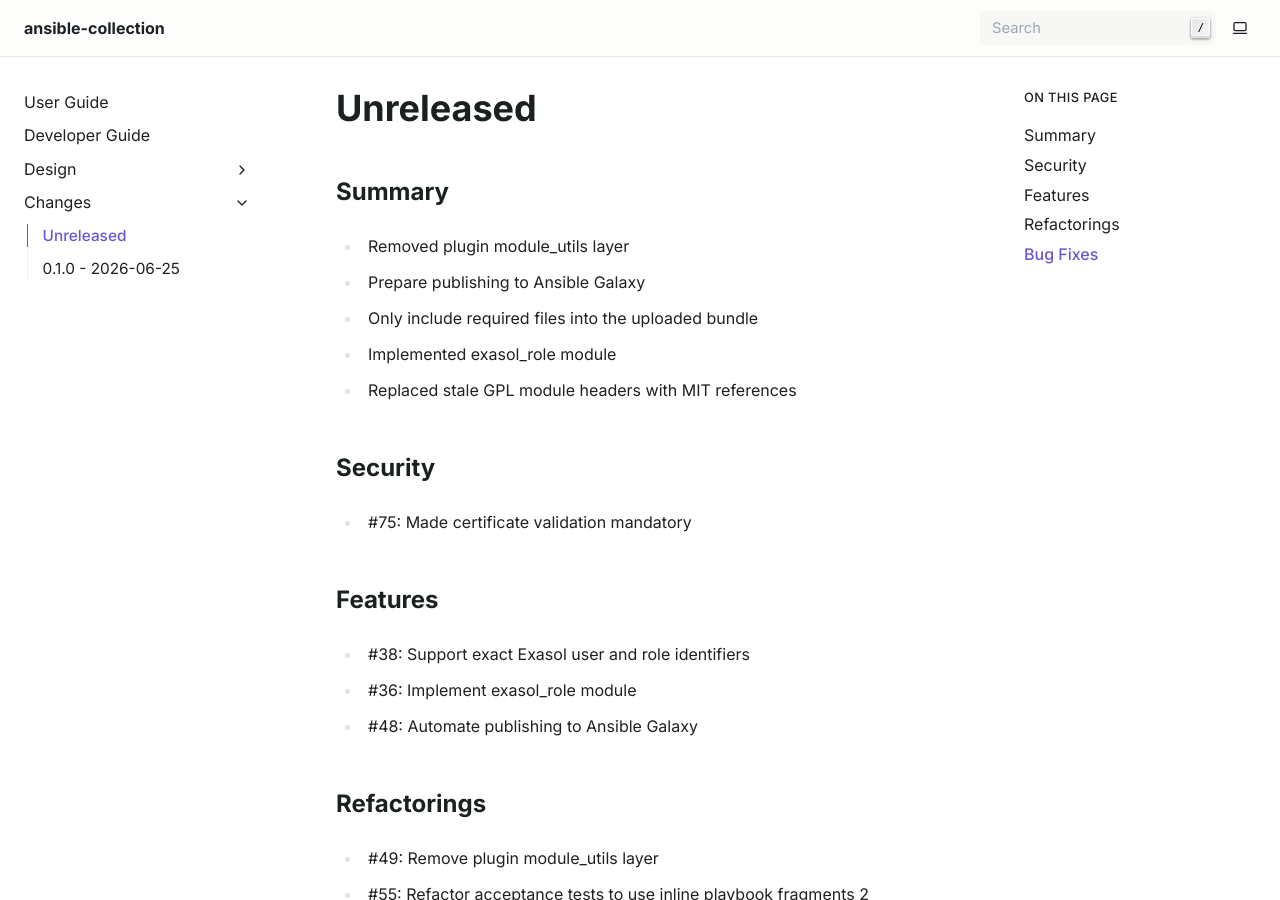
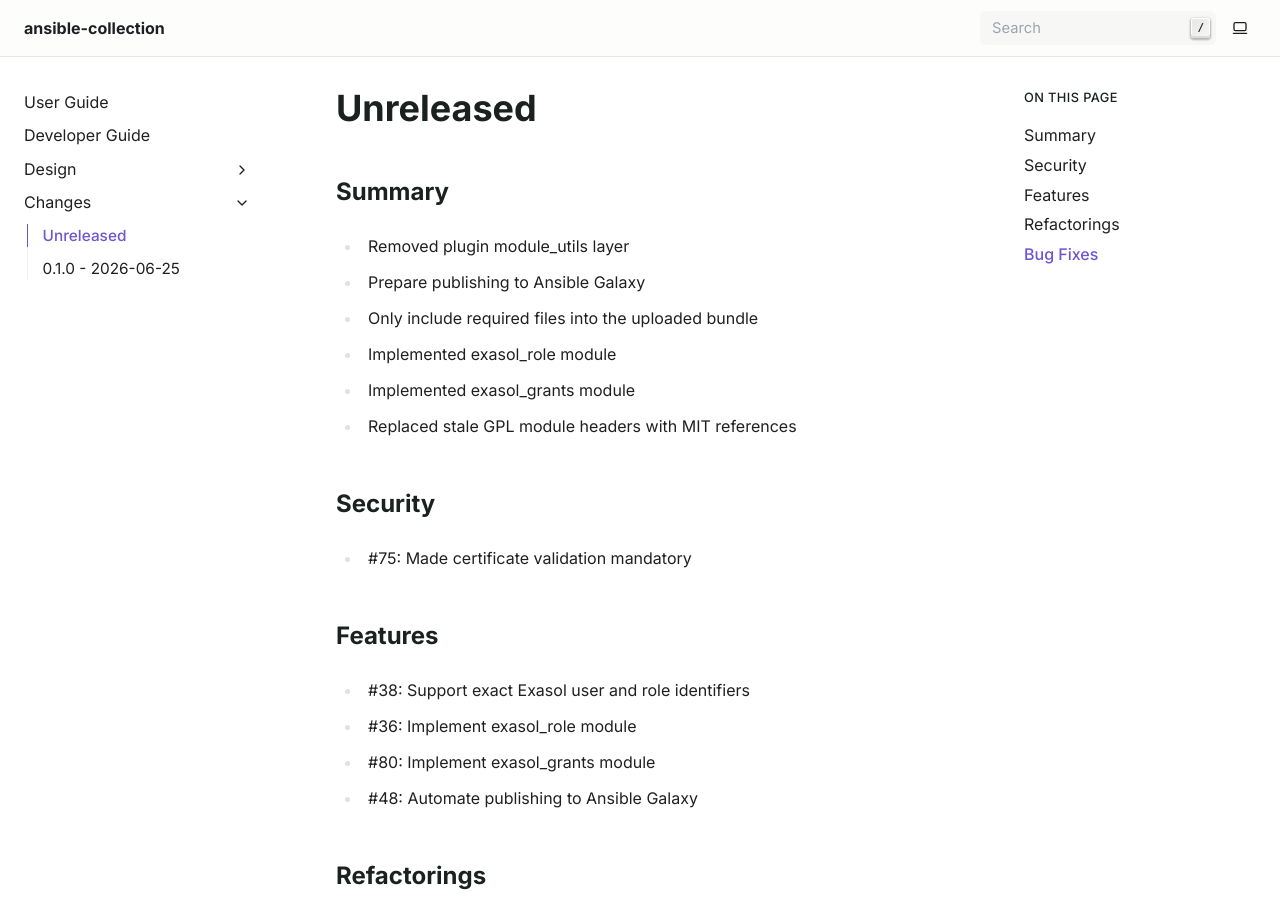
Before and after one commit to exasol/ansible-collection, a Sphinx documentation site: the page built from doc/changes/unreleased.md, in a window 1280 px wide and 900 px high. Built offline with Sphinx 7.4.7, drawn with Linux system fonts in a browser that asks for light colours.

Commit message:
Add feature description to unreleased.md

```diff
--- a/doc/changes/unreleased.md
+++ b/doc/changes/unreleased.md
@@ -6,6 +6,7 @@
 * Prepare publishing to Ansible Galaxy
 * Only include required files into the uploaded bundle
 * Implemented exasol_role module
+* Implemented exasol_grants module
 * Replaced stale GPL module headers with MIT references
 
 ## Security
@@ -16,6 +17,7 @@
 
 * #38: Support exact Exasol user and role identifiers
 * #36: Implement exasol_role module
+* #80: Implement exasol_grants module
 * #48: Automate publishing to Ansible Galaxy
 
 ## Refactorings
```
